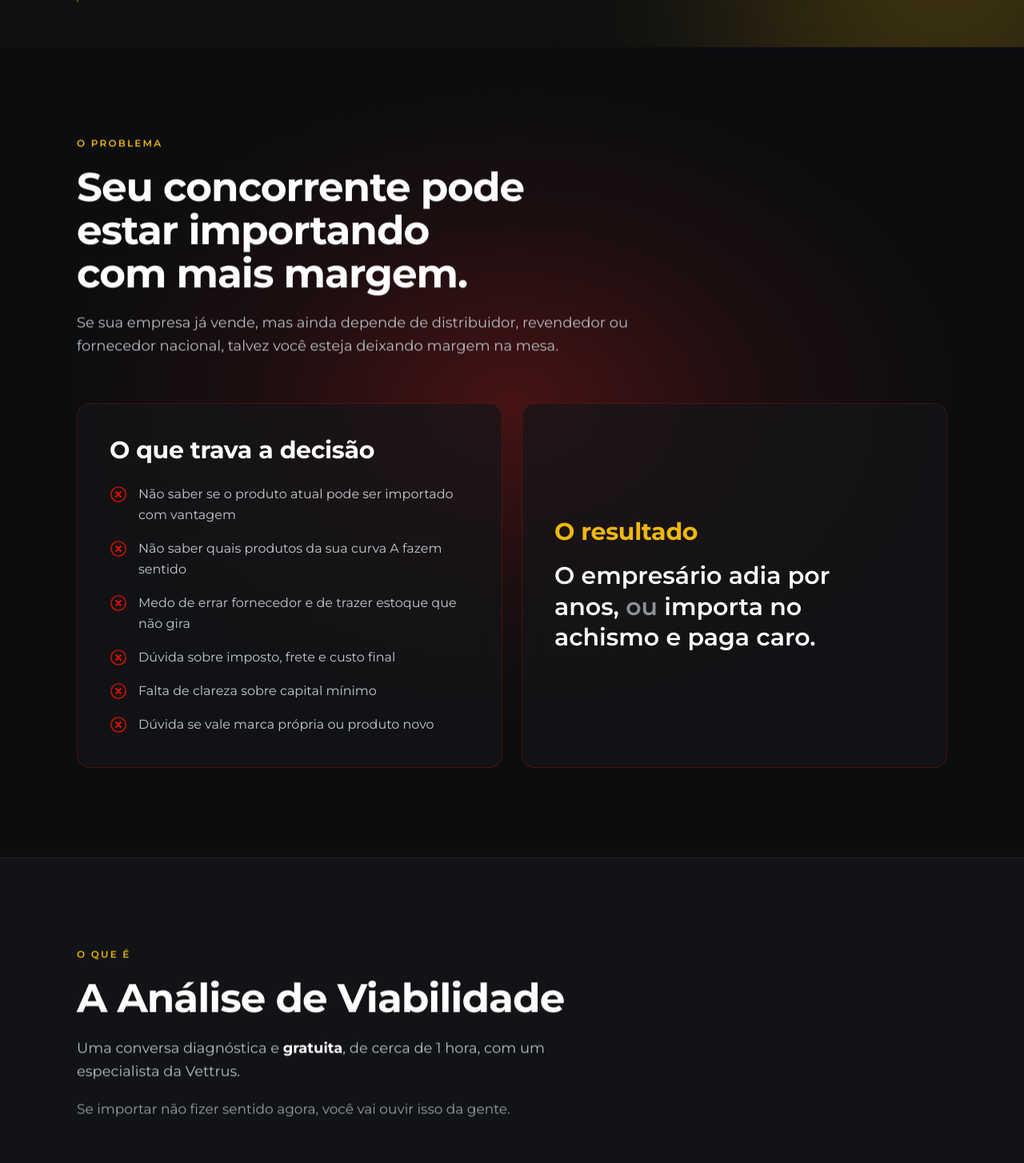
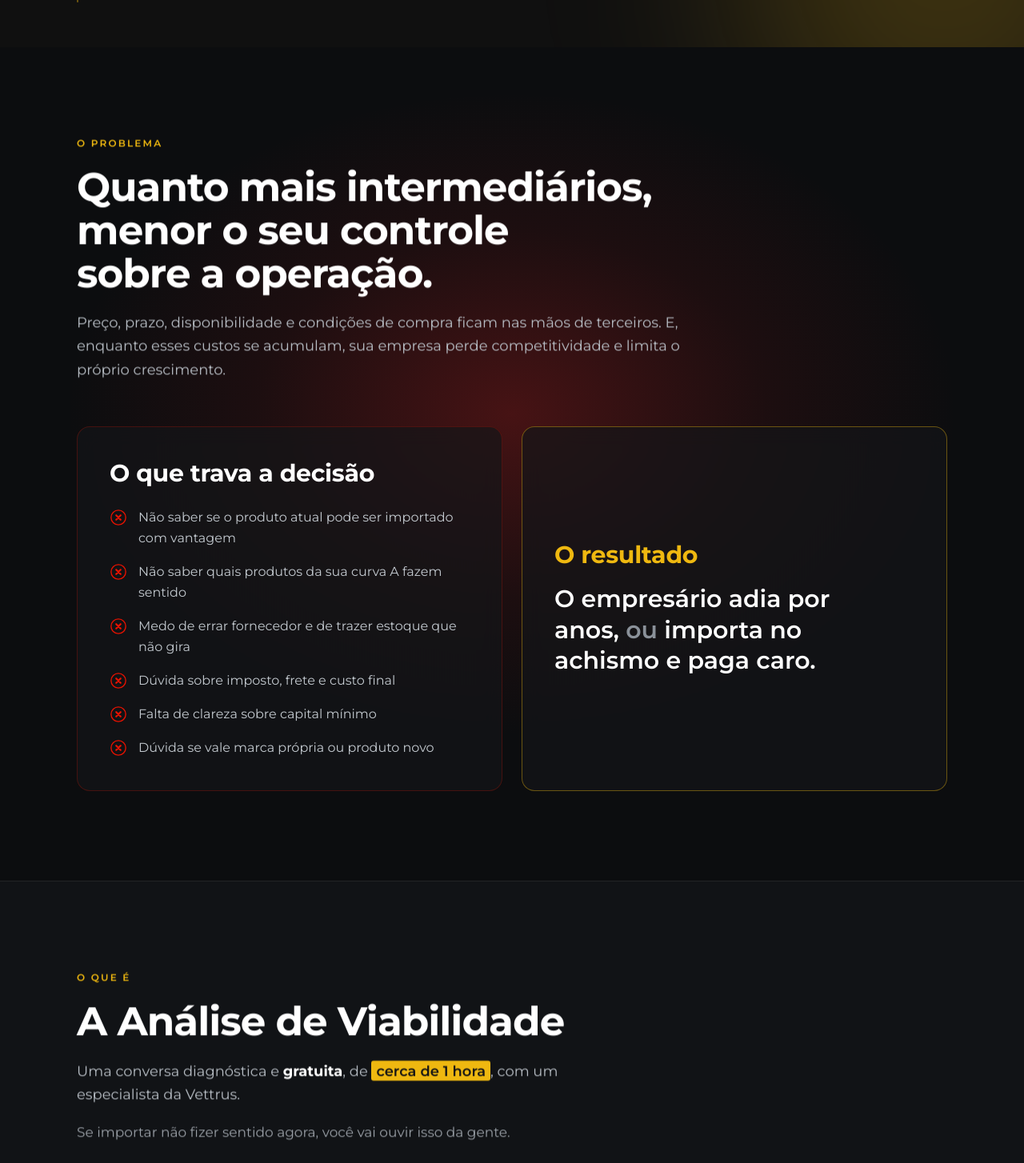
Before and after one commit to vettrus/viabilidade.vettrus.com.br, a Next.js app: page / in a window 1280 px wide. Shown: the part 1331-2785 px from the top of the page at 80% size. Built offline with nearby package versions, Linux system fonts and the light colour scheme; no server answers.

Commit message:
fix: final

```diff
--- a/src/components/sections/hero.tsx
+++ b/src/components/sections/hero.tsx
@@ -16,6 +16,8 @@ export function Hero() {
           className="object-cover object-center opacity-75  "
         />
         <div className="absolute inset-0 bg-gradient-to-b from-background/60 via-background/80 to-background" />
+        {/* Sombra de cima para baixo */}
+        <div className="absolute inset-x-0 top-0 h-3/4 bg-gradient-to-b from-background via-background/70 to-transparent" />
       </div>
 
       <Container className="relative flex flex-col items-center pt-8 pb-12 text-center lg:pt-10 lg:pb-16">
--- a/src/components/sections/pain.tsx
+++ b/src/components/sections/pain.tsx
@@ -29,12 +29,10 @@ export function Pain() {
             O problema
           </p>
           <h2 className="text-[clamp(1.875rem,4vw,3.125rem)] font-bold leading-[1.08] tracking-[-0.02em] text-white text-balance">
-            Seu concorrente pode estar importando com mais margem.
+            Quanto mais intermediários, menor o seu controle sobre a operação.
           </h2>
           <p className="text-lg leading-relaxed text-[#B9BFC6]">
-            Se sua empresa já vende, mas ainda depende de distribuidor,
-            revendedor ou fornecedor nacional, talvez você esteja deixando
-            margem na mesa.
+            Preço, prazo, disponibilidade e condições de compra ficam nas mãos de terceiros. E, enquanto esses custos se acumulam, sua empresa perde competitividade e limita o próprio crescimento.
           </p>
         </Reveal>
 
@@ -67,7 +65,7 @@ export function Pain() {
           </Reveal>
 
           {/* Card: o resultado */}
-          <Reveal className="flex h-full flex-col justify-center rounded-2xl border border-danger/25 bg-[#141619]/70 p-8 backdrop-blur-md sm:p-10">
+          <Reveal className="flex h-full flex-col justify-center rounded-2xl border border-primary/40 bg-[#141619]/70 p-8 backdrop-blur-md sm:p-10">
             <h3 className="mb-[18px] text-2xl font-bold text-primary sm:text-3xl">
               O resultado
             </h3>
--- a/src/components/sections/what-is.tsx
+++ b/src/components/sections/what-is.tsx
@@ -34,7 +34,11 @@ export function WhatIs() {
           </h2>
           <p className="max-w-[680px] text-[clamp(1.0625rem,1.4vw,1.3125rem)] leading-relaxed text-[#B9BFC6]">
             Uma conversa diagnóstica e <strong className="text-white">gratuita</strong>,
-            de cerca de 1 hora, com um especialista da Vettrus.
+            de{" "}
+            <span className="box-decoration-clone rounded-[3px] bg-primary px-1.5 py-0.5 font-semibold text-ink">
+              cerca de 1 hora
+            </span>
+            , com um especialista da Vettrus.
           </p>
           <p className="text-[17px] leading-relaxed text-[#9BA1A8]">
             Se importar não fizer sentido agora, você vai ouvir isso da gente.
```
